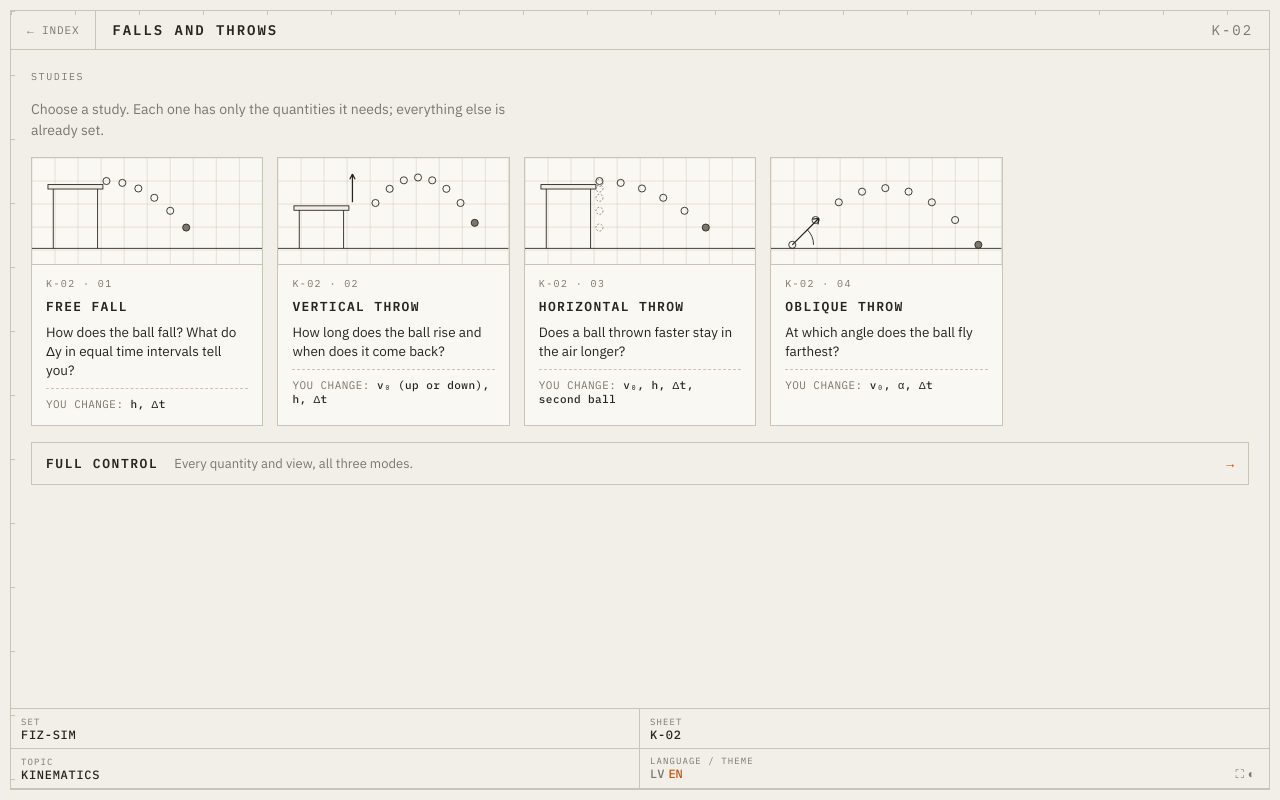
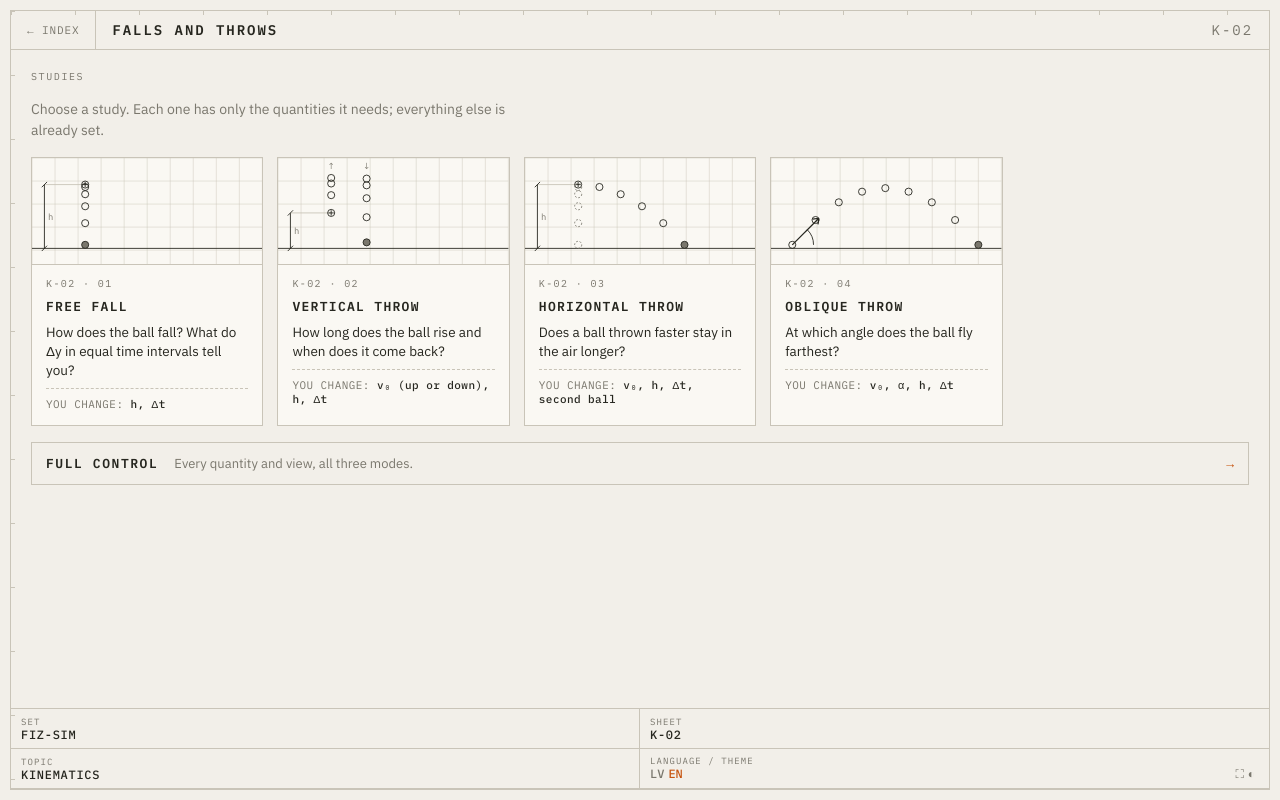
Before and after one commit to ans-sta/fiz-sim, a website with bundled scripts: page projectile-motion.html in a window 1280 px wide. Built offline with nearby package versions, Linux system fonts and the light colour scheme.

Commit message:
K-02 studies in metres; cards, index card and README without the table
Co-Authored-By: Claude Opus 5.5 <noreply@anthropic.com>

```diff
--- a/assets/projectile/i18n.js
+++ b/assets/projectile/i18n.js
@@ -25,8 +25,6 @@ export const STRINGS = {
     'slow': 'PALĒNINĀT ×0,25',
     'second': 'OTRA BUMBIŅA KRĪT VIENLAIKUS',
 
-    'blk.dims': 'IZMĒRI',
-    'dims.hint': 'Velc rasējumā izmēru līniju h un bultas galu v₀ (slīpajā sviedienā arī α uz loka). Precīzāk — ar bultiņu taustiņiem vai pogām − un +.',
     'dims.h': 'Izmešanas augstums h',
     'dims.v0': 'Sākuma ātrums v₀',
     'dims.alpha': 'Izmešanas leņķis α',
@@ -34,8 +32,6 @@ export const STRINGS = {
     'dims.fixedTitle': 'Šo lielumu skolotājs ir nofiksējis saitē.',
     'dims.decrease': 'Samazināt: {name}',
     'dims.increase': 'Palielināt: {name}',
-    'dir.up': 'uz augšu',
-    'dir.down': 'uz leju',
     'grid': 'RĀDĪT MĒRREŽĢI',
 
     'run.start1': '▶ PALAIST',
@@ -44,12 +40,8 @@ export const STRINGS = {
     'run.repeatN': '↻ ATKĀRTOT {n}×',
     'run.running': 'BUMBIŅA LIDO…',
 
-    'blk.results': 'REZULTĀTI',
-    'results.none': 'Ar šiem iestatījumiem vēl nav mērījumu. Nospied pogu ▶.',
     'results.option': '{n}. tabula · mērījumi: {m}',
-    'results.other': 'Rādīta {n}. tabula — tās iestatījumi atšķiras no pašreizējiem.',
     'results.table': 'DATU TABULA',
-    'results.strobe': 'STROBOSKOPS',
 
     'scene.origin': 'KOORDINĀTU SĀKUMPUNKTS (0; 0)',
     'scene.launch': 'KUSTĪBAS SĀKUMPUNKTS',
@@ -90,6 +82,7 @@ export const STRINGS = {
     'strobe.export': 'EKSPORTĒT ATTĒLU',
     'strobe.hint': 'Tuvini ar peles ritenīti vai diviem pirkstiem, pārvieto, velkot ar peli vai pirkstu.',
     'strobe.verticalNote': 'Vertikālais sviediens: augšupejošā lente ↑ pa kreisi, lejupejošā ↓ pa labi. Lentes nobīde ir tikai attēlā — x netiek mērīts.',
+    'strobe.verticalNoteDown': 'Kritiens uz leju: viena lejupejošā lente ↓ — x netiek mērīts.',
     'strobe.secondNote': 'Tukšie apļi — otra bumbiņa, kas tajā pašā brīdī sāk krist no tā paša augstuma.',
     'strobe.exportFailed': 'Attēlu neizdevās izveidot: šī ierīce neļauj tik lielu attēlu ({w} × {h} px). Mēģini datorā vai ar mazāku h vai v₀.',
 
@@ -111,7 +104,7 @@ export const STRINGS = {
     'url.h_range': 'Saitē h = {raw} {unit} neder šim mērogam (atļauts no {min} līdz {max} {unit}). Izmantots h = {used} {unit}.',
     'url.rounded': 'Saitē {param} = {raw}{unit} noapaļots līdz iestatāmajai vērtībai {used}{unit}.',
     'url.v0_clamped': 'Saitē v₀ = {raw} {unit} neder šim režīmam un mērogam (atļauts no {min} līdz {max} {unit}). Izmantots v₀ = {used} {unit}.',
-    'url.scale_removed': 'Saites parametrs scale={raw} vairs nedarbojas: galda mēroga vairs nav, visi lielumi ir metros.',
+    'url.scale_removed': 'Saites parametrs scale={raw} vairs nedarbojas: mēroga izvēles vairs nav, visi lielumi ir metros.',
     'url.none': 'nav',
 
     'page.backStudies': '← PĒTĪJUMI',
@@ -123,8 +116,6 @@ export const STRINGS = {
     'studies.unknown': 'Pētījums “{id}” nav atrasts. Izvēlies kādu no kartītēm.',
     'studies.noId': 'Saitē ir “study=”, bet nav pētījuma nosaukuma. Izvēlies kādu no kartītēm.',
     'studies.paramIgnored': 'Pētījumā “{study}” {param} ir iestatīts, tāpēc saites parametrs {param}={raw} netiek ņemts vērā. Visiem lielumiem — saite ar full=1.',
-    'blk.fixed': 'IESTATĪTS',
-    'dims.hintStudy': 'Velc rasējumā izmēru līnijas, ko var mainīt. Precīzāk — ar bultiņu taustiņiem vai pogām − un +.',
     'study.free.title': 'BRĪVĀ KRIŠANA',
     'study.free.q': 'Kā krīt bumbiņa? Ko var uzzināt no Δy vienādos laika sprīžos?',
     'study.free.changes': 'h, Δt',
@@ -136,7 +127,7 @@ export const STRINGS = {
     'study.horizontal.changes': 'v₀, h, Δt, otrā bumbiņa',
     'study.oblique.title': 'SLĪPAIS SVIEDIENS',
     'study.oblique.q': 'Pie kāda leņķa bumbiņa aizlido vistālāk?',
-    'study.oblique.changes': 'v₀, α, Δt',
+    'study.oblique.changes': 'v₀, α, h, Δt',
 
     'hud.title': 'LIELUMI',
     'hud.more': 'citi…',
@@ -193,8 +184,6 @@ export const STRINGS = {
     'slow': 'SLOW ×0.25',
     'second': 'SECOND BALL DROPS AT THE SAME TIME',
 
-    'blk.dims': 'DIMENSIONS',
-    'dims.hint': 'Drag the dimension line h and the tip of the v₀ arrow in the drawing (in the oblique throw also α on the arc). For precise steps use the arrow keys or the − and + buttons.',
     'dims.h': 'Launch height h',
     'dims.v0': 'Initial speed v₀',
     'dims.alpha': 'Launch angle α',
@@ -202,8 +191,6 @@ export const STRINGS = {
     'dims.fixedTitle': 'The teacher has fixed this value in the link.',
     'dims.decrease': 'Decrease: {name}',
     'dims.increase': 'Increase: {name}',
-    'dir.up': 'upwards',
-    'dir.down': 'downwards',
     'grid': 'SHOW GRID',
 
     'run.start1': '▶ RUN',
@@ -212,12 +199,8 @@ export const STRINGS = {
     'run.repeatN': '↻ REPEAT {n}×',
     'run.running': 'BALL IN FLIGHT…',
 
-    'blk.results': 'RESULTS',
-    'results.none': 'No measurements with these settings yet. Press the ▶ button.',
     'results.option': 'Table {n} · runs: {m}',
-    'results.other': 'Showing table {n} — its settings differ from the current ones.',
     'results.table': 'DATA TABLE',
-    'results.strobe': 'STROBE',
 
     'scene.origin': 'ORIGIN (0; 0)',
     'scene.launch': 'LAUNCH POINT',
@@ -258,6 +241,7 @@ export const STRINGS = {
     'strobe.export': 'EXPORT IMAGE',
     'strobe.hint': 'Zoom with the mouse wheel or two fingers; drag with the mouse or a finger to move.',
     'strobe.verticalNote': 'Vertical throw: the rising tape ↑ on the left, the falling tape ↓ on the right. The tapes are side by side only in the picture — x is not measured.',
+    'strobe.verticalNoteDown': 'Falling only: one falling tape ↓ — x is not measured.',
     'strobe.secondNote': 'Hollow circles: the second ball, which starts falling from the same height at the same moment.',
     'strobe.exportFailed': 'Could not create the image: this device does not allow an image this large ({w} × {h} px). Try on a computer or with a smaller h or v₀.',
 
@@ -279,7 +263,7 @@ export const STRINGS = {
     'url.h_range': 'In the link, h = {raw} {unit} does not fit this scale (allowed from {min} to {max} {unit}). Using h = {used} {unit}.',
     'url.rounded': 'In the link, {param} = {raw}{unit} was rounded to the nearest settable value {used}{unit}.',
     'url.v0_clamped': 'In the link, v₀ = {raw} {unit} does not fit this mode and scale (allowed from {min} to {max} {unit}). Using v₀ = {used} {unit}.',
-    'url.scale_removed': 'Link parameter scale={raw} no longer works: there is no table scale any more, all quantities are in metres.',
+    'url.scale_removed': 'Link parameter scale={raw} no longer works: there is no scale choice any more, all quantities are in metres.',
     'url.none': 'none',
 
     'page.backStudies': '← STUDIES',
@@ -291,8 +275,6 @@ export const STRINGS = {
     'studies.unknown': 'Study “{id}” was not found. Choose one of the cards.',
     'studies.noId': 'The link has “study=” but no study name. Choose one of the cards.',
     'studies.paramIgnored': 'In the study “{study}”, {param} is preset, so the link parameter {param}={raw} is ignored. For every quantity use a link with full=1.',
-    'blk.fixed': 'PRESET',
-    'dims.hintStudy': 'Drag the dimension lines you can change in the drawing. For precise steps use the arrow keys or the − and + buttons.',
     'study.free.title': 'FREE FALL',
     'study.free.q': 'How does the ball fall? What do Δy in equal time intervals tell you?',
     'study.free.changes': 'h, Δt',
@@ -304,7 +286,7 @@ export const STRINGS = {
     'study.horizontal.changes': 'v₀, h, Δt, second ball',
     'study.oblique.title': 'OBLIQUE THROW',
     'study.oblique.q': 'At which angle does the ball fly farthest?',
-    'study.oblique.changes': 'v₀, α, Δt',
+    'study.oblique.changes': 'v₀, α, h, Δt',
 
     'hud.title': 'QUANTITIES',
     'hud.more': 'more…',
--- a/assets/projectile/strobe.js
+++ b/assets/projectile/strobe.js
@@ -280,7 +280,7 @@ export function openProjectileStrobe(o) {
 
   const captionLines = (i) => {
     const lines = [t('strobe.caption', { dt: formatNumber(s.dt, decimalsOf(s.dt), lang), n: table.index, r: i + 1 }), settingsLine];
-    if (s.mode === 'vertical') lines.push(t('strobe.verticalNote'));
+    if (s.mode === 'vertical') lines.push(t(perRun[i].tapes.up === null ? 'strobe.verticalNoteDown' : 'strobe.verticalNote'));
     if (perRun[i].second.length) lines.push(t('strobe.secondNote'));
     return lines;
   };
--- a/assets/projectile/studies.js
+++ b/assets/projectile/studies.js
@@ -1,19 +1,19 @@
-import { withMode, withV0, withH } from './model.js';
+import { withMode, withV0, withH, withAlpha } from './model.js';
 import { PARAM_SCHEMA } from './params.js';
 import { SCALE } from './scales.js';
 import { formatNumber, decimalsOf } from '../measure/format.js';
 
 const BOTH = { table: true, strobe: true };
 
-// Pētījumi (spec. pētījumi 4, K-02). Galīgie sākuma iestatījumi — 6. uzdevumā.
+// Pētījumi (spec. sviedieni-izkartojums 5): visi metros.
 export const STUDIES = [
-  { id: 'free', no: '01', editable: ['h', 'dt'], views: BOTH, preset: (s) => withV0(withMode(s, 'vertical'), 0) },
-  { id: 'vertical', no: '02', editable: ['v0', 'h', 'dt'], views: BOTH, preset: (s) => withV0(withMode(s, 'vertical'), 150) },
-  { id: 'horizontal', no: '03', editable: ['v0', 'h', 'dt', 'second'], views: BOTH, preset: (s) => withMode(s, 'horizontal') },
-  { id: 'oblique', no: '04', editable: ['v0', 'alpha', 'dt'], views: BOTH, preset: (s) => withH(withV0(withMode(s, 'oblique'), 250), 0) },
+  { id: 'free', no: '01', editable: ['h', 'dt'], views: BOTH, preset: (s) => withH(withV0(withMode(s, 'vertical'), 0), 20) },
+  { id: 'vertical', no: '02', editable: ['v0', 'h', 'dt'], views: BOTH, preset: (s) => withH(withV0(withMode(s, 'vertical'), 10), 20) },
+  { id: 'horizontal', no: '03', editable: ['v0', 'h', 'dt', 'second'], views: BOTH, preset: (s) => withH(withV0(withMode(s, 'horizontal'), 10), 20) },
+  { id: 'oblique', no: '04', editable: ['v0', 'alpha', 'h', 'dt'], views: BOTH, preset: (s) => withH(withAlpha(withV0(withMode(s, 'oblique'), 15), 45), 0) },
 ];
 
-export const SETTING_PARAMS = [...Object.keys(PARAM_SCHEMA), 'lock'];
+export const SETTING_PARAMS = [...Object.keys(PARAM_SCHEMA), 'lock', 'scale'];
 
 // Bloks IESTATĪTS: nofiksētās fizikālās vērtības (režīmu, mērrežģi un skatus nerāda).
 export function fixedSummary(s, hidden, { t, lang }) {
--- a/assets/projectile/study-art.js
+++ b/assets/projectile/study-art.js
@@ -4,16 +4,26 @@ const G = H - 18; // zeme
 const grid = Array.from({ length: 11 }, (_, i) => `<line class="art-hair" x1="${i * 26}" y1="0" x2="${i * 26}" y2="${H}" opacity=".5"/>`).join('')
   + Array.from({ length: 5 }, (_, i) => `<line class="art-hair" x1="0" y1="${i * 26}" x2="${W}" y2="${i * 26}" opacity=".5"/>`).join('');
 const ground = `<line class="art-ink" x1="0" y1="${G}" x2="${W}" y2="${G}"/>`;
-const table = (top) => `<rect class="art-sheet" x="18" y="${top}" width="62" height="5"/><line class="art-ink" x1="24" y1="${top + 5}" x2="24" y2="${G}"/><line class="art-ink" x1="74" y1="${top + 5}" x2="74" y2="${G}"/>`;
+// Starta punkts augstumā h (mazs krustiņš) un h izmēru līnija pa kreisi no zemes līdz tam (kā K-01 kartītē 01).
+const HX = 14;
+const hDim = (x, y) => `<line class="art-ink" x1="${HX}" y1="${y}" x2="${HX}" y2="${G}"/>`
+  + `<line class="art-hair" x1="${HX}" y1="${y}" x2="${x}" y2="${y}"/>`
+  + [y, G].map((yy) => `<line class="art-ink" x1="${HX - 3}" y1="${yy + 3}" x2="${HX + 3}" y2="${yy - 3}"/>`).join('')
+  + `<text class="art-label" x="${HX + 4}" y="${(y + G) / 2 + 4}">h</text>`
+  + `<path class="art-ink" d="M${x - 3} ${y} h6 M${x} ${y - 3} v6"/>`;
 const dot = (x, y, last) => `<circle cx="${x}" cy="${y}" r="4" class="${last ? 'art-ball' : 'art-ghost'}"/>`;
 const svg = (body) => `<svg viewBox="0 0 ${W} ${H}" role="img" aria-hidden="true">${grid}${ground}${body}</svg>`;
 
+const TOP = 20;
+const arrowLabel = (x, ch) => `<text class="art-label" x="${x}" y="12" text-anchor="middle">${ch}</text>`;
+const tape = (n) => { const k = n - 3.4; return 22 + 3.46 * k * k; };
+
 export const STUDY_ART = {
-  free: svg(table(30) + [0, 1, 2, 3, 4, 5].map((n) => dot(84 + n * 18, 26 + n * n * 2.1, n === 5)).join('')),
-  vertical: svg(table(54) + '<path class="art-ink" d="M84 50 L84 18 M84 18 l-3 6 M84 18 l3 6" stroke-width="1.4"/>'
-    + [0, 1, 2, 3, 4, 5, 6, 7].map((n) => { const k = n - 3; return dot(110 + n * 16, 22 + k * k * 3.2, n === 7); }).join('')),
-  horizontal: svg(table(30) + [0, 1, 2, 3, 4, 5].map((n) => dot(84 + n * 24, 26 + n * n * 2.1, n === 5)).join('')
-    + [1, 2, 3, 4, 5].map((n) => `<circle cx="84" cy="${26 + n * n * 2.1}" r="4" class="art-dim" stroke-dasharray="2 2"/>`).join('')),
+  free: svg(hDim(60, TOP + 10) + [0, 1, 2, 3, 4, 5].map((n) => dot(60, TOP + 10 + n * n * 2.72, n === 5)).join('')),
+  vertical: svg(hDim(60, 62) + arrowLabel(60, '↑') + arrowLabel(100, '↓')
+    + Array.from({ length: 9 }, (_, n) => dot(n <= 3 ? 60 : 100, tape(n), n === 8)).join('')),
+  horizontal: svg(hDim(60, TOP + 10) + [0, 1, 2, 3, 4, 5].map((n) => dot(60 + n * 24, TOP + 10 + n * n * 2.72, n === 5)).join('')
+    + [1, 2, 3, 4, 5].map((n) => `<circle cx="60" cy="${TOP + 10 + n * n * 2.72}" r="4" class="art-dim" stroke-dasharray="2 2"/>`).join('')),
   oblique: svg(`<path class="art-ink" d="M24 ${G - 4} l30 -30 m0 0 l-7 1 m7 -1 l-1 7" stroke-width="1.4"/><path class="art-ink" d="M48 ${G - 4} A24 24 0 0 0 41 ${G - 21}"/>`
     + [0, 1, 2, 3, 4, 5, 6, 7, 8].map((n) => { const k = n / 8; return dot(24 + k * 210, G - 4 - 4 * 64 * k * (1 - k), n === 8); }).join('')),
 };
```
Also changed, not shown: index.html (+4 -4 lines), tests/projectile-advice.test.js (+1 -1 lines), tests/projectile-params.test.js (+2 -2 lines), tests/projectile-studies.test.js (+41 -4 lines), README.md.
